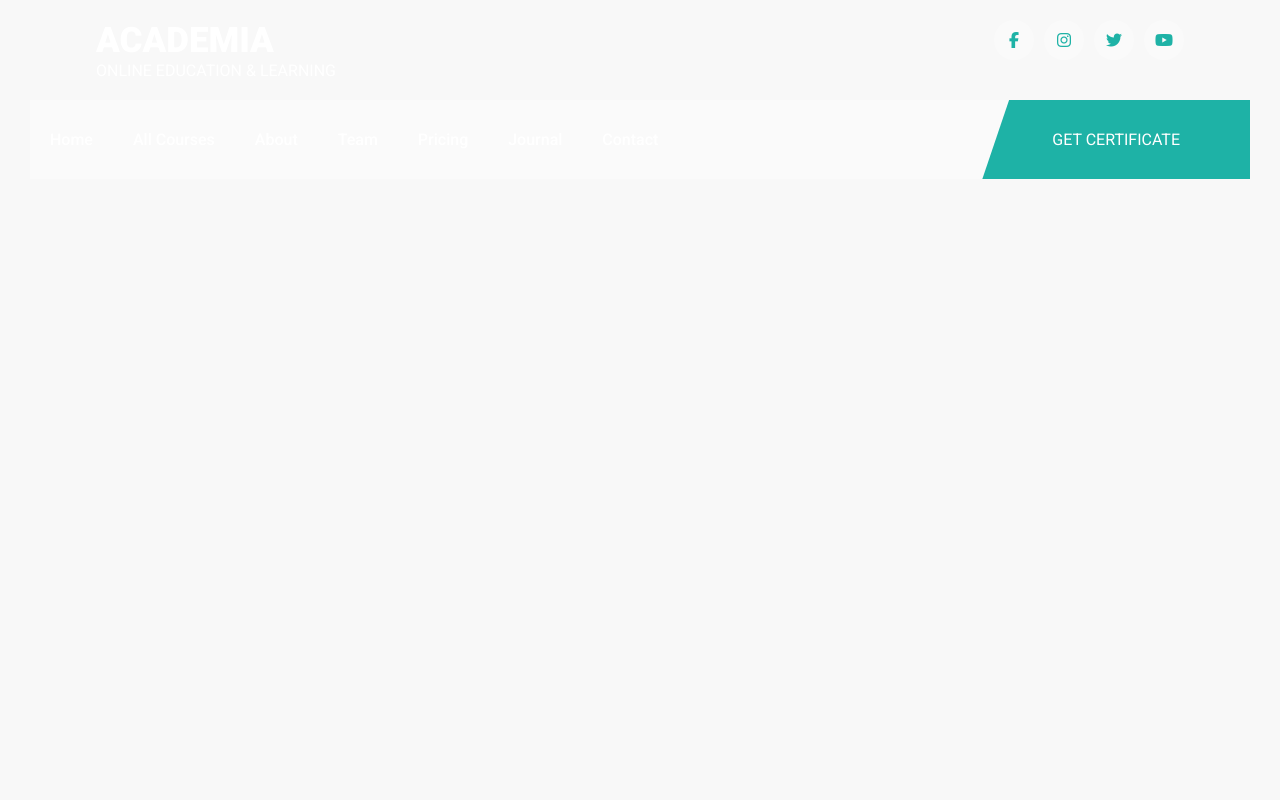
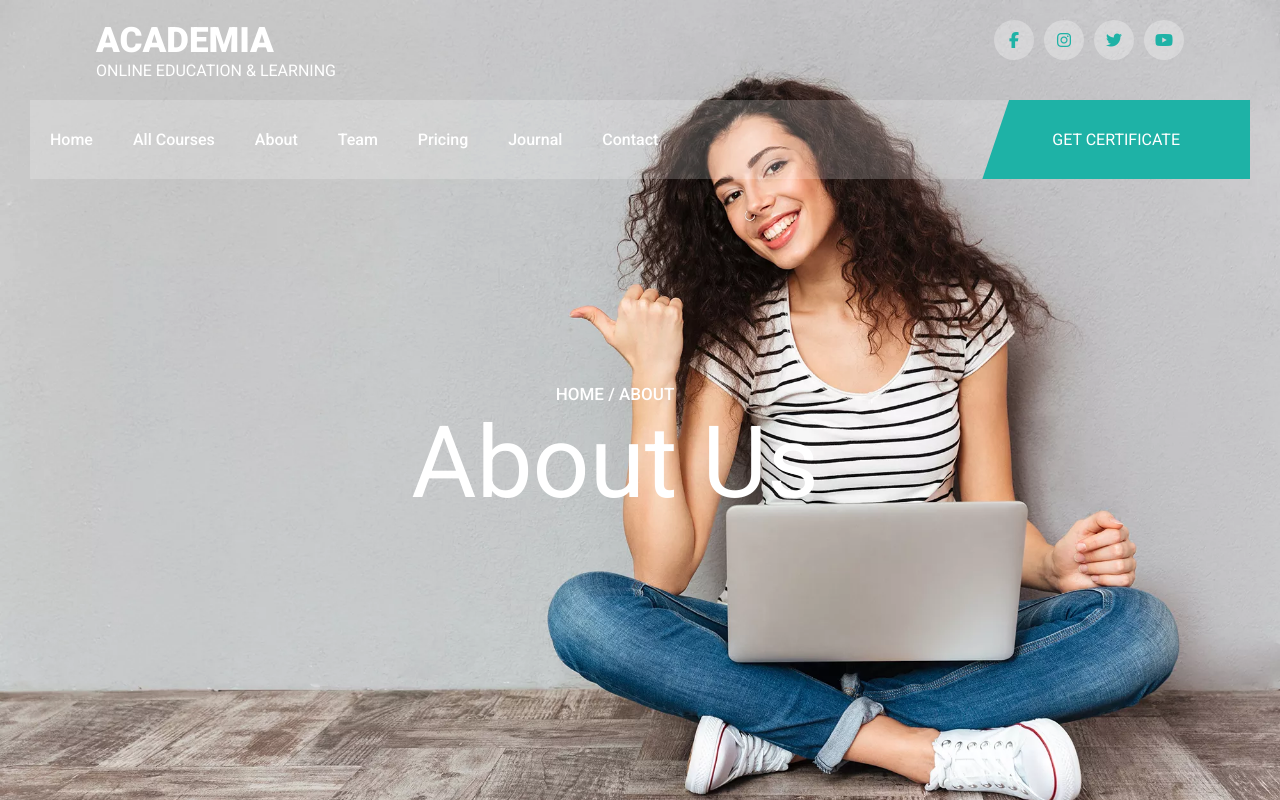
Before and after one commit to busari-mcode/educational-website, a React (Create React App) app: page /about in a window 1280 px wide. Built offline with nearby package versions, Linux system fonts and the light colour scheme.

Commit message:
new changes

```diff
--- a/public/index.html
+++ b/public/index.html
@@ -52,6 +52,6 @@
 
     <!-- (D) Absolute and Relative positioning.... The parent div should be relative while children should be absolute -->
 
-    <!-- continue from 26:00 -->
+    <!-- continue from 34:00 -->
   </body>
 </html>
--- a/src/App.css
+++ b/src/App.css
@@ -84,3 +84,27 @@ p {
   line-height: 30px;
   font-size: 18px;
 }
+.back {
+  background-image: url("../public/images/back.webp");
+  background-size: cover;
+  background-attachment: fixed;
+  position: absolute;
+  top: 0;
+  left: 0;
+  z-index: -1;
+  width: 100%;
+  height: 100vh;
+  padding-top: 30%;
+  padding-right: 50px;
+  color: #fff;
+  text-align: center;
+}
+.back h1 {
+  font-size: 100px;
+  font-weight: 400;
+}
+.back h2 {
+  font-weight: 500;
+  font-size: 17px;
+  text-transform: uppercase;
+}
--- a/src/App.js
+++ b/src/App.js
@@ -2,6 +2,7 @@ import './App.css';
 import Header from './components/common/heading/Header';
 import { BrowserRouter as Router, Switch, Route } from "react-router-dom";
 import Home from './components/common/home/Home';
+import About from './components/about/About';
 
 function App() {
   return (
@@ -10,6 +11,7 @@ function App() {
         <Header />
         <Switch>
           <Route path="/" exact component={Home} />
+          <Route path="/about" exact component={About} />
         </Switch>
       </Router>
     </>
--- /dev/null
+++ b/src/components/about/About.jsx
@@ -0,0 +1,12 @@
+import React from 'react'
+import Back from '../common/back/Back'
+
+const About = () => {
+  return (
+    <>
+        <Back title="About Us"/>
+    </>
+  )
+}
+
+export default About
--- /dev/null
+++ b/src/components/common/back/Back.jsx
@@ -0,0 +1,16 @@
+import React from 'react'
+import { useLocation } from 'react-router-dom/cjs/react-router-dom.min'
+
+const Back = ({ title }) => {
+    const location = useLocation()
+  return (
+    <div>
+        <section className="back">
+            <h2>Home / {location.pathname.split("/")[1]}</h2>
+            <h1>{title}</h1>
+        </section>
+    </div>
+  )
+}
+
+export default Back
--- a/src/components/common/heading/header.css
+++ b/src/components/common/heading/header.css
@@ -62,7 +62,7 @@ header ul li a:hover {
         font-size: 30px;
         position: absolute;
         right: 50px;
-        top: 0px;
+        top: -20px;
     }
     .mobile-nav {
         position: absolute;
--- a/src/components/common/home/hero/hero.css
+++ b/src/components/common/home/hero/hero.css
@@ -1,4 +1,4 @@
-.hero {
+.h   {
     background-image: url("../../../../../public/images/bg.webp");
     background-size: cover;
     background-attachment: fixed;
```
Also changed, not shown: src/components/about/AWrapper.jsx (added), src/components/about/AboutCard.jsx (added), src/components/about/about.css (added).
